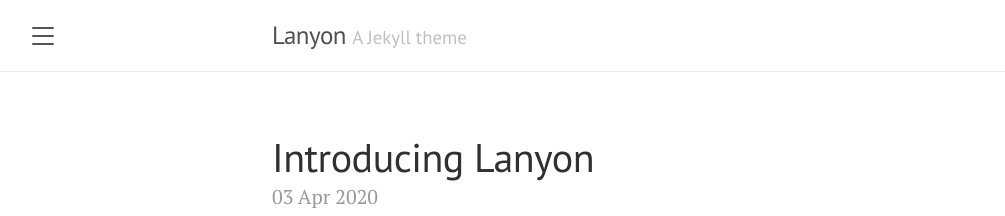
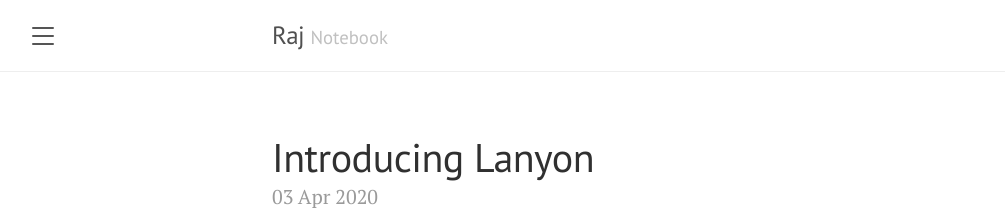
Before and after one commit to zytric/raj, a Jekyll site: the page built from index.html, in a window 1280 px wide and 900 px high. Shown: the top 216 px of the window, without its empty margins (8-1013 px from the left). Built offline with Jekyll 4.4.1, drawn with Linux system fonts in a browser that asks for light colours; the list of posts is cut into pages by our own code.

Commit message:
Update _config.yml

```diff
--- a/_config.yml
+++ b/_config.yml
@@ -1,7 +1,7 @@
 # Setup
-title:               Lanyon
-tagline:             'A Jekyll theme'
-description:         'A reserved <a href="https://jekyllrb.com" target="_blank">Jekyll</a> theme that places the utmost gravity on content with a hidden drawer. Made by <a href="https://twitter.com/mdo" target="_blank">@mdo</a>.'
+title:               Raj
+tagline:             'Notebook'
+description:         ''
 url:                 https://zytric.github.io/raj
 baseurl:             ''
 paginate:            5
```
